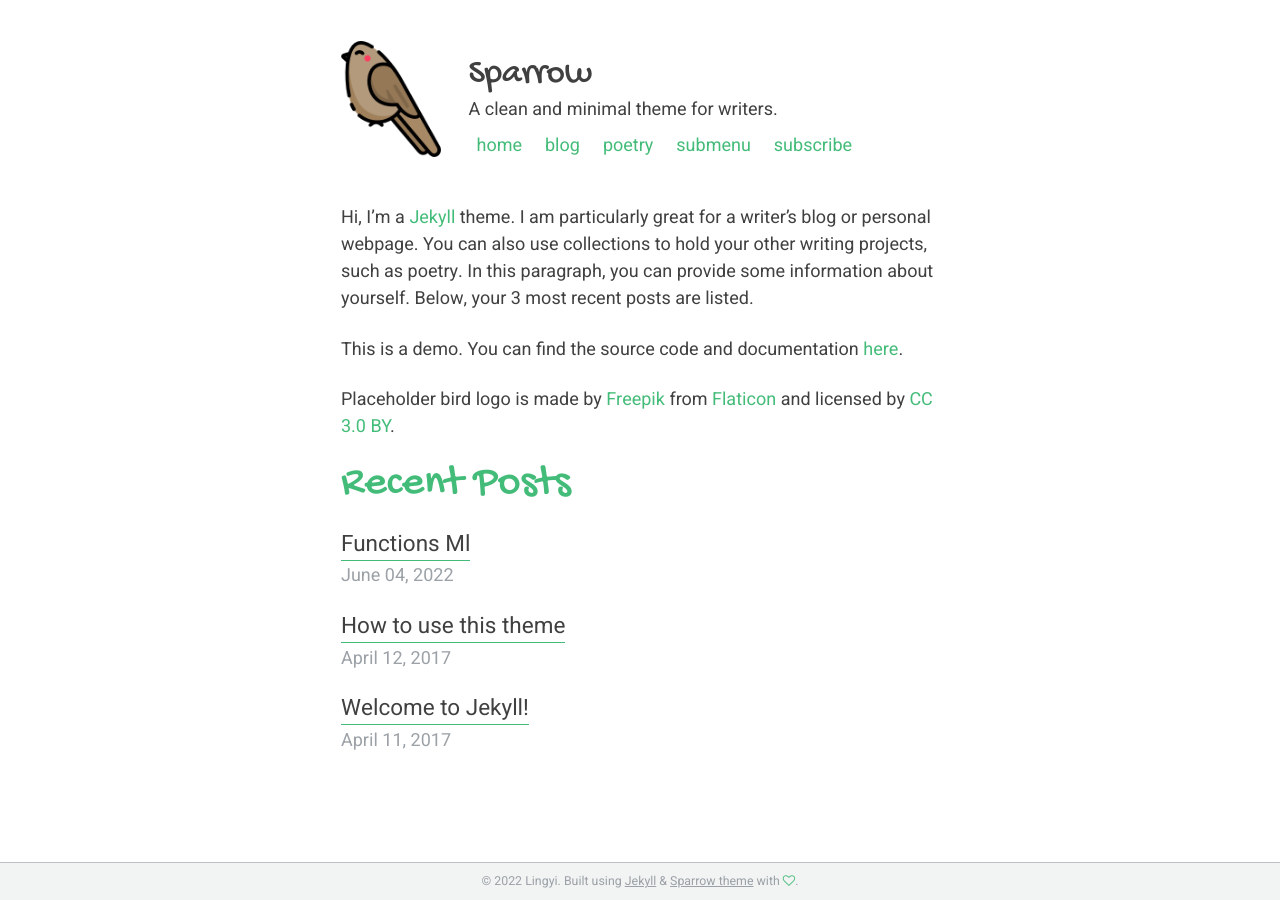
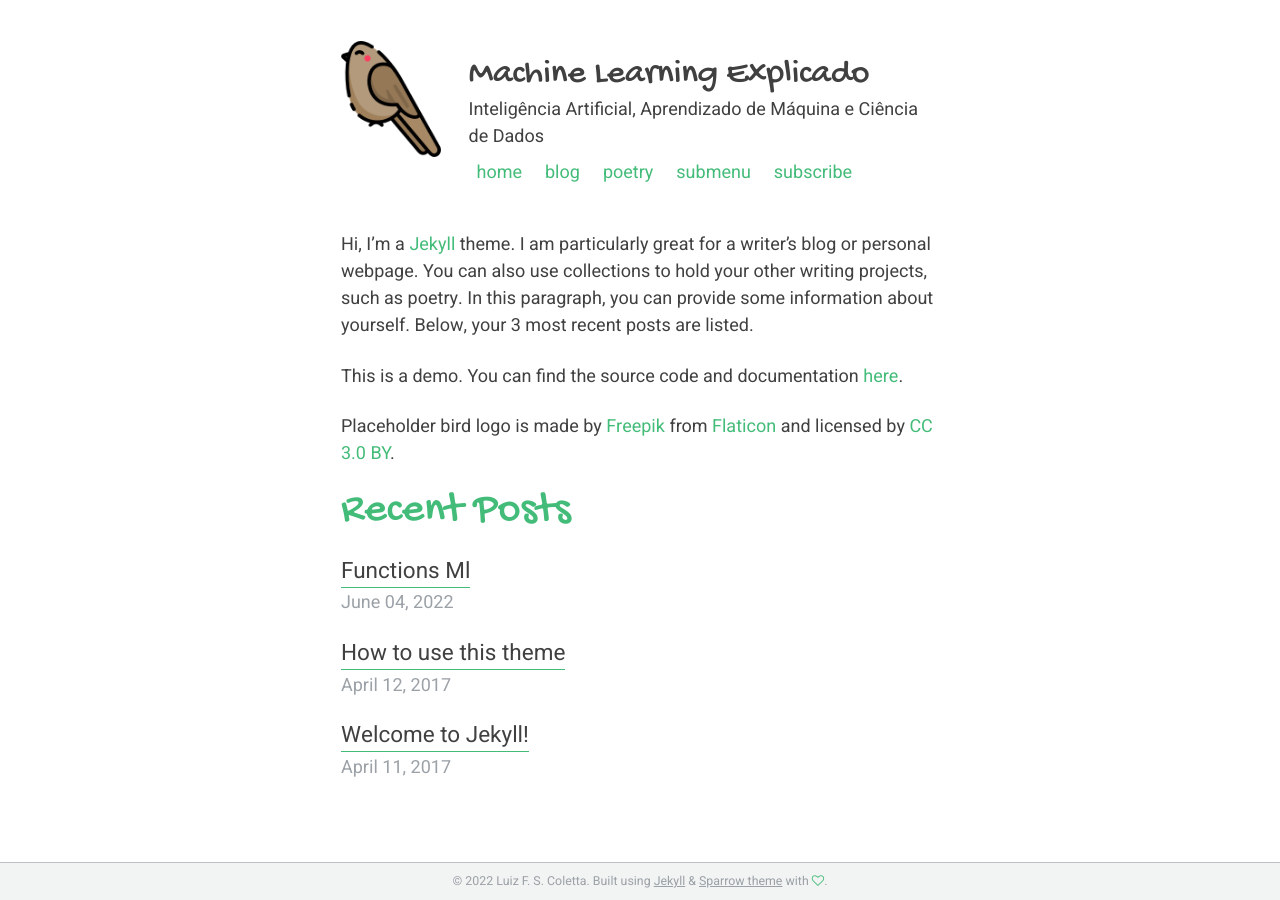
Before and after one commit to mlexplicado/mlexplicado.github.io, a Jekyll site: the page built from index.md, in a window 1280 px wide. Built offline with Jekyll 4.4.1, drawn with Linux system fonts in a browser that asks for light colours.

Commit message:
Add files via upload

```diff
--- a/_config.yml
+++ b/_config.yml
@@ -1,17 +1,17 @@
 # Site Settings
 encoding                 : "utf-8"
-locale                   : "en"
-title                    : "Sparrow"
+locale                   : "br"
+title                    : "Machine Learning Explicado"
 title_separator          : "-"
-description              : "A clean and minimal theme for writers."
+description              : "Inteligência Artificial, Aprendizado de Máquina e Ciência de Dados"
 favicon                  : "/assets/images/bird.png"
 avatar                   : "/assets/images/bird.png"
-url                      : "https://theconfused.me" # the base hostname & protocol for your site e.g. "https://mmistakes.github.io"
-baseurl                  : "/sparrow" # the subpath of your site, e.g. "/blog" leave blank if no subpath
+url                      : "https://mlexplicado.github.io/" # the base hostname & protocol for your site e.g. "https://mmistakes.github.io"
+baseurl                  : "" #"/sparrow" # the subpath of your site, e.g. "/blog" leave blank if no subpath
 
 # Site Author
 author:
-  name                   : "Lingyi" # appears in the footer and atom feed
+  name                   : "Luiz F. S. Coletta" # appears in the footer and atom feed
 
 comments                 : true # set it to false to disable comments
 disqus:
```
